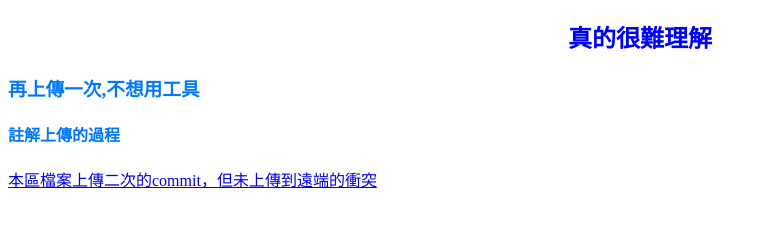
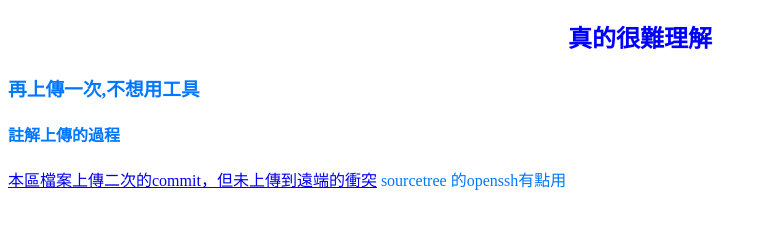
Before and after one commit to licandytw/GitFirstTree, a plain HTML site: page index.html in a window 1280 px wide. Shown: the part 70-298 px from the top of the page, without its empty margins (0-767 px from the left). Drawn offline with Linux system fonts and the light colour scheme.

Commit message:
本區測試

```diff
--- a/index.html
+++ b/index.html
@@ -13,5 +13,6 @@
         <h3>再上傳一次,不想用工具</h3>
         <h4>註解上傳的過程</h4>
         <a href="#">本區檔案上傳二次的commit，但未上傳到遠端的衝突</a>
+        <th>sourcetree 的openssh有點用</th>
     </body>
 </html>
```
